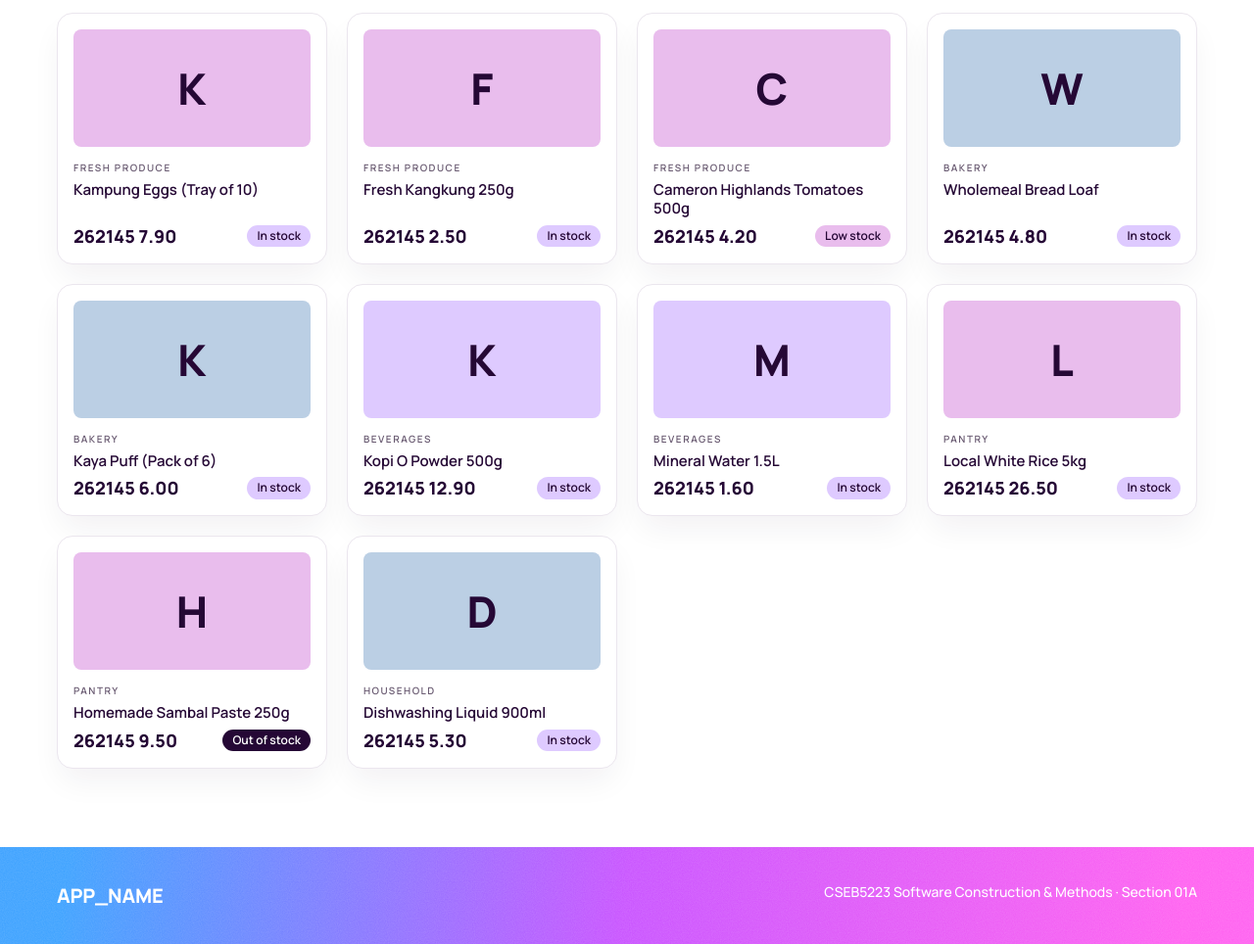
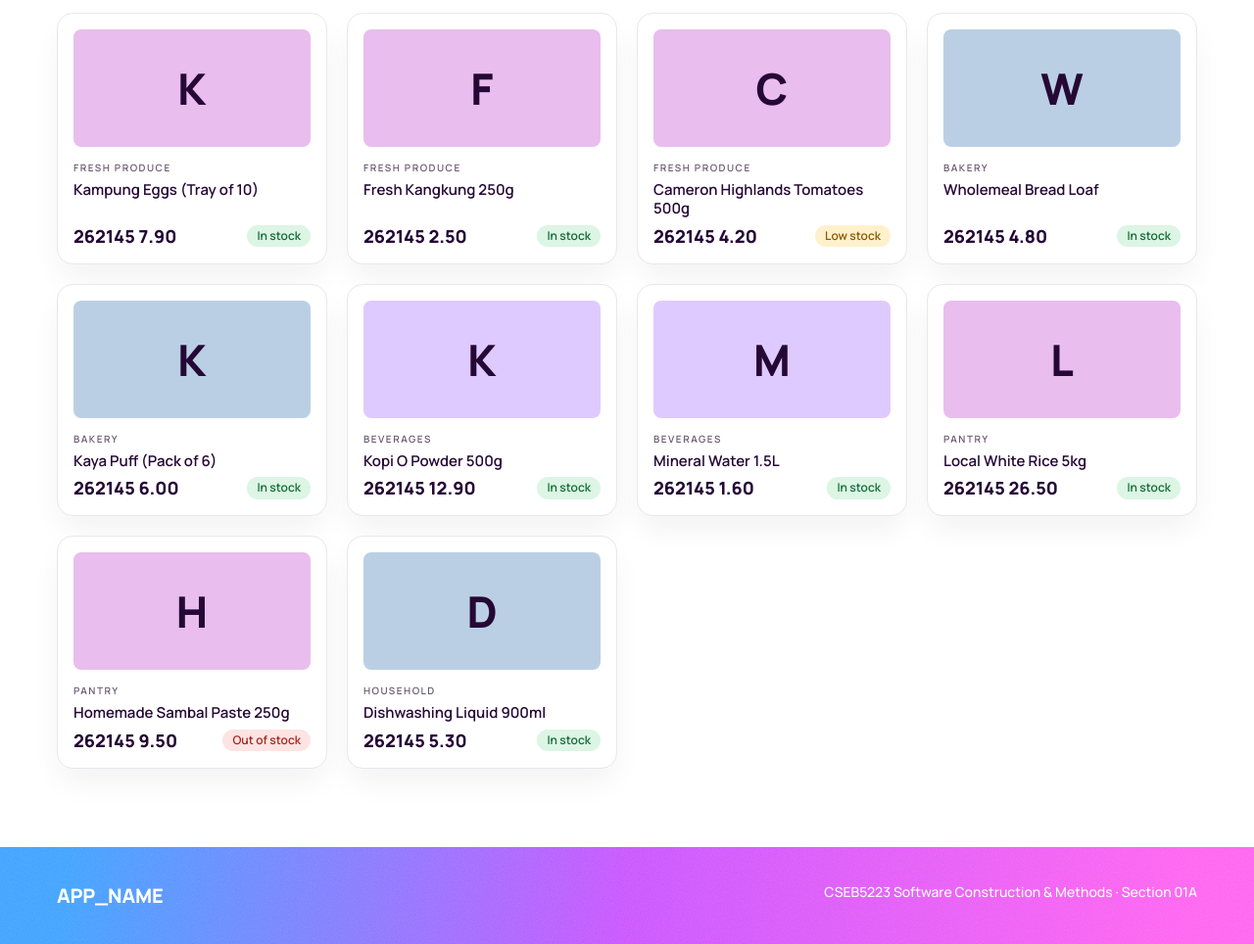
Before and after one commit to Numaizatul03/GROUP4_CSEB5223_OLMS, a PHP site: page / in a window 1280 px wide. Shown: the part 579-1543 px from the top of the page at 98% size. Run offline with PHP 8.4, Linux system fonts and the light colour scheme; data comes from the database, SQL or seed files in the repository; some libraries are stand-ins or nearby versions.

Commit message:
style: make Edit amber, Delete red and stock status green/amber/red
Co-Authored-By: Claude Opus 5.5 <noreply@anthropic.com>

```diff
--- a/assets/css/style.css
+++ b/assets/css/style.css
@@ -13,6 +13,20 @@
     --color-vivid-violet: #ab2fed;
     --color-warm-gray-purple: #6a5b72;
     --color-lavender-mist: #ebe6ee;
+
+    /* Status colours (added after user testing - clearer than the purple-only palette) */
+    --color-green: #22a355;
+    --color-green-soft: #dcf5e4;
+    --color-green-hover: #c3ecd1;
+    --color-green-text: #146c38;
+    --color-amber: #e8a317;
+    --color-amber-soft: #fff1cc;
+    --color-amber-hover: #ffe5a3;
+    --color-amber-text: #8a5a00;
+    --color-red: #d33a32;
+    --color-red-soft: #fde4e2;
+    --color-red-border: #f2a7a2;
+    --color-red-text: #a52620;
     --color-soft-white: #f5f4f5;
     --color-plum-shadow: #cdc7d1;
     --color-lavender-wash: #decaff;
@@ -210,19 +224,25 @@ a { color: var(--color-vivid-violet); }
 }
 .button:hover { background: var(--color-soft-white); }
 .button--small { padding: 5px 12px; font-size: 13px; }
-.button--primary,
-.button--danger {
+.button--primary {
     background: var(--color-deep-plum);
     border-color: var(--color-deep-plum);
     color: var(--color-canvas);
     font-weight: 600;
     box-shadow: inset 0 1px 0 rgba(255, 255, 255, 0.18), var(--shadow-xl);
 }
-.button--primary:hover,
-.button--danger:hover { background: var(--color-dark-mauve); }
+.button--primary:hover { background: var(--color-dark-mauve); }
 .button--ghost { background: var(--color-canvas); }
-.button--danger-ghost { border-color: var(--color-blush-bloom); color: var(--color-dark-mauve); }
-.button--danger-ghost:hover { background: var(--color-blush-bloom); }
+
+/* Action colours from user testing: Edit = amber, Delete = red, Restore = green */
+.button--edit { background: var(--color-amber-soft); border-color: var(--color-amber); color: var(--color-amber-text); font-weight: 600; }
+.button--edit:hover { background: var(--color-amber-hover); }
+.button--danger-ghost { background: var(--color-canvas); border-color: var(--color-red-border); color: var(--color-red-text); font-weight: 600; }
+.button--danger-ghost:hover { background: var(--color-red-soft); }
+.button--danger { background: var(--color-red); border-color: var(--color-red); color: var(--color-canvas); font-weight: 600; }
+.button--danger:hover { background: var(--color-red-text); }
+.button--restore { background: var(--color-green-soft); border-color: var(--color-green); color: var(--color-green-text); font-weight: 600; }
+.button--restore:hover { background: var(--color-green-hover); }
 .top-nav__action.is-active { background: var(--color-dark-mauve); }
 
 /* ---------- Alerts ---------- */
@@ -265,9 +285,9 @@ input:focus, select:focus, textarea:focus {
 }
 textarea { resize: vertical; }
 .required { color: var(--color-vivid-violet); }
-.field-error { margin: 0; color: var(--color-vivid-violet); font-size: 13px; font-weight: 600; }
+.field-error { margin: 0; color: var(--color-red-text); font-size: 13px; font-weight: 600; }
 .char-counter { margin: 0; color: var(--color-warm-gray-purple); font-size: 12px; text-align: right; }
-.is-invalid { border-color: var(--color-vivid-violet); background: #fdf8ff; }
+.is-invalid { border-color: var(--color-red); background: #fffafa; }
 
 /* ---------- Tables ---------- */
 .table-wrap { overflow-x: auto; }
@@ -306,9 +326,10 @@ textarea { resize: vertical; }
     font-weight: 600;
     white-space: nowrap;
 }
-.badge--ok { background: var(--color-lavender-wash); }
-.badge--warn { background: var(--color-blush-bloom); }
-.badge--bad { background: var(--color-deep-plum); color: var(--color-canvas); }
+/* Stock and status colours from user testing: green = OK, amber = low / waiting, red = none / cancelled */
+.badge--ok { background: var(--color-green-soft); color: var(--color-green-text); }
+.badge--warn { background: var(--color-amber-soft); color: var(--color-amber-text); }
+.badge--bad { background: var(--color-red-soft); color: var(--color-red-text); }
 .badge--info { background: var(--color-vivid-violet); color: var(--color-canvas); margin-left: 6px; font-size: 10px; letter-spacing: 0.15em; text-transform: uppercase; }
 
 /* ---------- Detail list ---------- */
--- a/src/views/categories/partials/category_table.php
+++ b/src/views/categories/partials/category_table.php
@@ -20,7 +20,7 @@ $highlightCategoryId ??= null;
                 <td class="is-number"><?= $category->getProductCount() ?></td>
                 <td class="is-actions">
                     <a class="button button--small button--ghost" href="<?= escapeHtml(buildUrl('shop', ['categoryId' => $category->getCategoryId()])) ?>">View in shop</a>
-                    <a class="button button--small button--ghost" href="<?= escapeHtml(buildUrl('category_edit', ['categoryId' => $category->getCategoryId()])) ?>">Edit</a>
+                    <a class="button button--small button--edit" href="<?= escapeHtml(buildUrl('category_edit', ['categoryId' => $category->getCategoryId()])) ?>">Edit</a>
                     <a class="button button--small button--danger-ghost" href="<?= escapeHtml(buildUrl('category_delete_confirm', ['categoryId' => $category->getCategoryId()])) ?>">Delete</a>
                 </td>
             </tr>
--- a/src/views/customers/partials/customer_table.php
+++ b/src/views/customers/partials/customer_table.php
@@ -21,7 +21,7 @@ $highlightCustomerId ??= null;
                 <td class="is-number"><?= $orderCounts[$customer->getUserId()] ?? 0 ?></td>
                 <td class="is-actions">
                     <a class="button button--small button--ghost" href="<?= escapeHtml(buildUrl('customer', ['customerId' => $customer->getUserId()])) ?>">View</a>
-                    <a class="button button--small button--ghost" href="<?= escapeHtml(buildUrl('customer_edit', ['customerId' => $customer->getUserId()])) ?>">Edit</a>
+                    <a class="button button--small button--edit" href="<?= escapeHtml(buildUrl('customer_edit', ['customerId' => $customer->getUserId()])) ?>">Edit</a>
                     <a class="button button--small button--danger-ghost" href="<?= escapeHtml(buildUrl('customer_delete_confirm', ['customerId' => $customer->getUserId()])) ?>">Delete</a>
                 </td>
             </tr>
--- a/src/views/customers/view.php
+++ b/src/views/customers/view.php
@@ -10,7 +10,7 @@
         <div class="card__header"><h2>Customer details</h2></div>
         <?php ViewService::renderPartial('shared/partials/detail_list', ['detailRows' => $detailRows]); ?>
         <div class="form__actions">
-            <a class="button button--primary" href="<?= escapeHtml(buildUrl('customer_edit', ['customerId' => $customer->getUserId()])) ?>">Edit</a>
+            <a class="button button--edit" href="<?= escapeHtml(buildUrl('customer_edit', ['customerId' => $customer->getUserId()])) ?>">Edit</a>
             <a class="button button--danger-ghost" href="<?= escapeHtml(buildUrl('customer_delete_confirm', ['customerId' => $customer->getUserId()])) ?>">Delete</a>
             <a class="button button--ghost" href="<?= escapeHtml(buildUrl('customers')) ?>">All customers</a>
         </div>
--- a/src/views/products/edit_result.php
+++ b/src/views/products/edit_result.php
@@ -50,7 +50,7 @@ $formatFieldValue = static fn (string $fieldName, mixed $fieldValue): string =>
         </div>
     <?php endif; ?>
     <div class="form__actions">
-        <a class="button button--ghost" href="<?= escapeHtml(buildUrl('edit', ['productId' => $currentProductDetails['productId']])) ?>">Edit again</a>
+        <a class="button button--edit" href="<?= escapeHtml(buildUrl('edit', ['productId' => $currentProductDetails['productId']])) ?>">Edit again</a>
         <a class="button button--ghost" href="<?= escapeHtml(buildUrl('edit_search')) ?>">Edit another product</a>
     </div>
 </section>
--- a/src/views/products/partials/product_table.php
+++ b/src/views/products/partials/product_table.php
@@ -12,7 +12,7 @@ $highlightProductId ??= null;
 $emptyMessage ??= 'There are no products yet.';
 $actionLabels = [
     'view' => ['label' => 'View', 'route' => 'view', 'style' => 'button--ghost'],
-    'edit' => ['label' => 'Edit', 'route' => 'edit', 'style' => 'button--ghost'],
+    'edit' => ['label' => 'Edit', 'route' => 'edit', 'style' => 'button--edit'],
     'delete' => ['label' => 'Delete', 'route' => 'delete_confirm', 'style' => 'button--danger-ghost'],
 ];
 ?>
--- a/src/views/products/view.php
+++ b/src/views/products/view.php
@@ -8,7 +8,7 @@
 <section class="card card--narrow">
     <?php ViewService::renderPartial('products/partials/product_details', ['productDetails' => $product->getProductDetails()]); ?>
     <div class="form__actions">
-        <a class="button button--primary" href="<?= escapeHtml(buildUrl('edit', ['productId' => $product->getProductId()])) ?>">Edit</a>
+        <a class="button button--edit" href="<?= escapeHtml(buildUrl('edit', ['productId' => $product->getProductId()])) ?>">Edit</a>
         <a class="button button--danger-ghost" href="<?= escapeHtml(buildUrl('delete_confirm', ['productId' => $product->getProductId()])) ?>">Delete</a>
         <a class="button button--ghost" href="<?= escapeHtml(buildUrl('list')) ?>">Back to list</a>
     </div>
```
